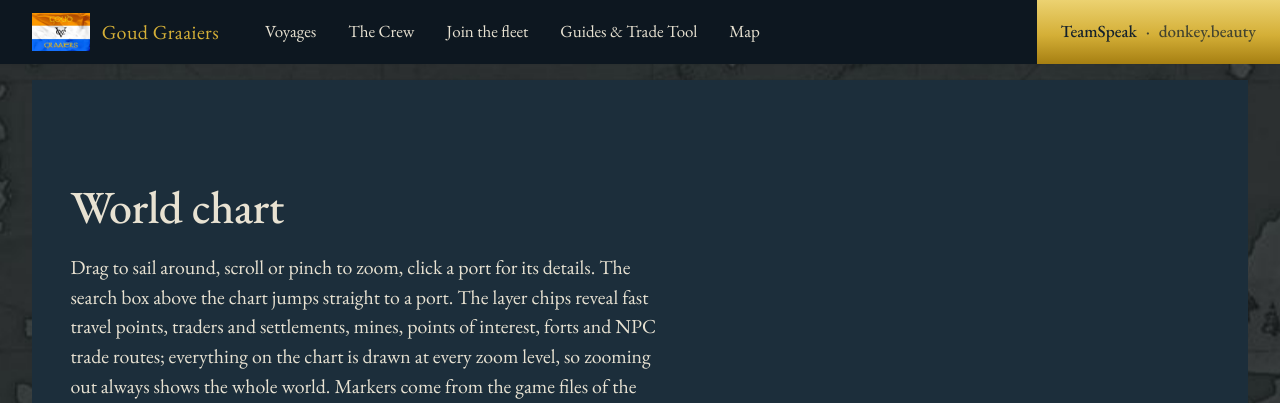
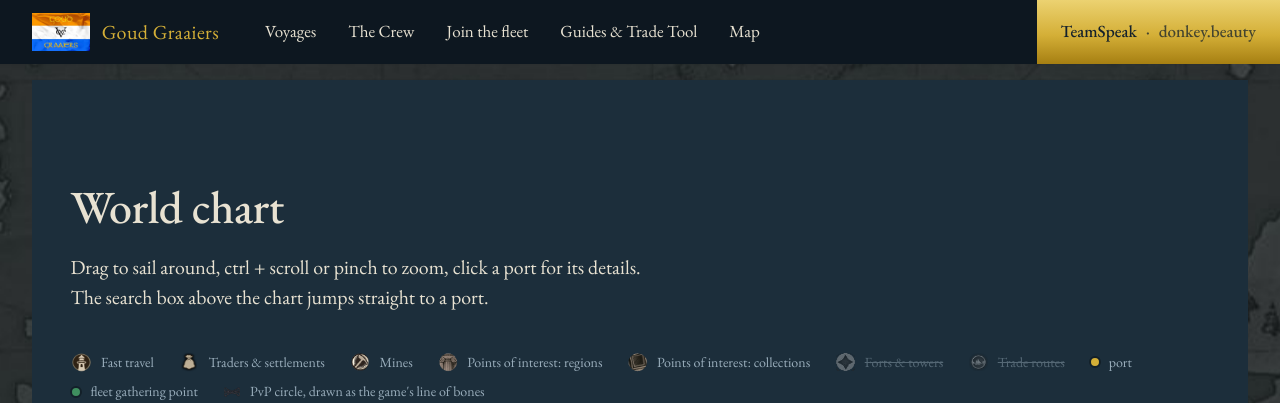
Before and after one commit to FuelClock/GoudGraaiers, a Jekyll site: the page built from map.md, in a window 1280 px wide and 1400 px high, scrolled down 269 px. Shown: the top 403 px of the window. Built offline with Jekyll 4.4.1, drawn with Linux system fonts in a browser that asks for light colours; some of the changed text lies outside the part shown.

Commit message:
Map: labels promoted to their own overlay (names always above icons, port names z 30 beat other names z 10); legend moved above the chart and now doubles as the layer control - toggle buttons with aria-pressed, off state crossed out + 45% dim + greyscale icon (checkboxes and the toolbar chips are gone); img margin reset in the legend (site body-img margins inflated every row); intro and note copy trimmed per Thimon

```diff
--- a/assets/css/map-page.css
+++ b/assets/css/map-page.css
@@ -17,32 +17,15 @@
 
 /* toolbar */
 .imap { margin: clamp(24px, 3vw, 40px) 0 0; }
-.imap-layers {
-  display: flex;
-  flex-wrap: wrap;
-  gap: 8px;
-  margin: 0 0 12px;
-}
-.imap-chip {
-  display: inline-flex;
-  align-items: center;
-  gap: 7px;
-  padding: 8px 14px;
-  background: var(--surface-2);
-  border: 1px solid var(--surface-2);
-  color: var(--ink);
-  font-size: 0.875rem;
-  cursor: pointer;
-  user-select: none;
-}
-.imap-chip input { accent-color: var(--gold); margin: 0; }
 .imap-chip-icon {
   width: var(--imap-icon);
   height: var(--imap-icon);
   object-fit: contain;
   flex-shrink: 0;
 }
-.imap-chip:hover { filter: brightness(1.15); }
+/* the site gives .article-body imgs 24px vertical margins - they inflate
+   every legend row around these little icons */
+.imap-legend img { margin: 0; }
 .imap-toolbar {
   display: flex;
   align-items: center;
@@ -233,11 +216,19 @@ body { overflow-x: clip; } /* guard against stray horizontal overflow */
   user-select: none;
   -webkit-user-drag: none;
 }
-.imap-marker .imap-marker-label {
+/* labels live in their own overlay (.imap-labels, inserted after
+   .imap-markers by map-page.js): every name sits above every icon, and
+   port names (z 30) win overlaps against the other names (z 10) */
+.imap-labels {
   position: absolute;
-  left: 50%;
-  bottom: calc(100% + 4px);
-  transform: translateX(-50%);
+  inset: 0;
+  z-index: 15; /* above the markers layer, below the popup (z 20) */
+  pointer-events: none;
+}
+.imap-labels .imap-marker-label {
+  position: absolute;
+  transform-origin: 50% 100%;
+  display: none;
   white-space: nowrap;
   font-family: "EB Garamond", serif;
   /* PORT names: matches the trade chart's port names (46 SVG units on the
@@ -248,21 +239,30 @@ body { overflow-x: clip; } /* guard against stray horizontal overflow */
   color: #e8e2d2;
   text-shadow: 0 1px 2px rgba(0, 0, 0, 0.9), 0 0 4px rgba(0, 0, 0, 0.7);
   pointer-events: none;
-  display: none;
 }
 /* every OTHER marker label: back to the old size, but dressed like the
    trade chart's goods lines under the port names (28-unit gold #e5cf82,
    weight 500, dark navy #14212c outline - emulated with layered
    text-shadows since HTML text has no paint-order stroke) */
-.imap-marker.is-secondary .imap-marker-label {
+.imap-labels .imap-marker-label.is-secondary-label {
   font-size: 12px;
   font-weight: 500;
   color: #e5cf82;
   text-shadow:
     -1px -1px 0 #14212c, 1px -1px 0 #14212c, -1px 1px 0 #14212c, 1px 1px 0 #14212c,
     0 1px 2px rgba(0, 0, 0, 0.9);
+  z-index: 10;
 }
-.imap-marker.is-labeled .imap-marker-label { display: block; }
+.imap-labels .imap-marker-label:not(.is-secondary-label) { z-index: 30; }
+.imap-labels .imap-marker-label.is-on { display: block; }
+/* hidden layers mirror the markers container's hide-* classes */
+.imap-labels.hide-pharos .imap-marker-label.is-lvl-pharos,
+.imap-labels.hide-traders .imap-marker-label.is-lvl-traders,
+.imap-labels.hide-personal .imap-marker-label.is-lvl-personal,
+.imap-labels.hide-regions .imap-marker-label.is-lvl-regions,
+.imap-labels.hide-collections .imap-marker-label.is-lvl-collections,
+.imap-labels.hide-forts .imap-marker-label.is-lvl-forts,
+.imap-labels.hide-routes .imap-marker-label.is-lvl-routes { display: none; }
 
 /* popup, fixed to the viewport so it never scales with the chart */
 .imap-popup {
@@ -324,16 +324,39 @@ body { overflow-x: clip; } /* guard against stray horizontal overflow */
 }
 .imap-popup-gather { margin: 10px 0 0; font-size: 0.875rem; color: #7fc29a; }
 
-/* legend */
+/* legend: sits above the chart and doubles as the layer control surface */
 .imap-legend {
   display: flex;
   flex-wrap: wrap;
+  align-items: center;
   gap: 8px 24px;
-  margin: 12px 0 0;
+  margin: 0 0 12px;
   font-size: 0.875rem;
   color: var(--muted);
 }
 .imap-legend-item { display: inline-flex; align-items: center; gap: 8px; }
+.imap-legend-toggle {
+  display: inline-flex;
+  align-items: center;
+  gap: 8px;
+  padding: 0;
+  background: none;
+  border: none;
+  color: inherit;
+  font: inherit;
+  cursor: pointer;
+  user-select: none;
+  white-space: nowrap;
+  transition: filter 0.15s ease, opacity 0.15s ease;
+}
+.imap-legend-toggle:hover { filter: brightness(1.25); }
+.imap-legend-toggle:focus-visible { outline: 2px solid var(--gold); outline-offset: 2px; }
+/* off state: crossed out, dimmed, icon greyed (Thimon: crossed out + dim) */
+.imap-legend-toggle[aria-pressed="false"] {
+  opacity: 0.45;
+  text-decoration: line-through;
+}
+.imap-legend-toggle[aria-pressed="false"] .imap-chip-icon { filter: grayscale(1); }
 .imap-legend-dot {
   width: 12px;
   height: 12px;
--- a/assets/js/map-page.js
+++ b/assets/js/map-page.js
@@ -9,6 +9,11 @@
   var viewport = d.getElementById('imap-viewport');
   var stage = d.getElementById('imap-stage');
   var markersEl = d.getElementById('imap-markers');
+  /* labels live in their own overlay so a name is never buried under
+     another marker's icon: icons (markers layer) < other labels < port names */
+  var labelsEl = d.createElement('div');
+  labelsEl.className = 'imap-labels';
+  labelsEl.setAttribute('aria-hidden', 'true');
   var popup = d.getElementById('imap-popup');
   var popupBody = d.getElementById('imap-popup-body');
   var popupClose = d.getElementById('imap-popup-close');
@@ -102,6 +107,16 @@
   });
 
   /* build markers */
+  markersEl.insertAdjacentElement('afterend', labelsEl);
+  function addLabel(text, extraCls, u) {
+    var lbl = d.createElement('span');
+    lbl.className = 'imap-marker-label' + (extraCls ? ' ' + extraCls : '');
+    lbl.textContent = text;
+    lbl.style.left = (u[0] * 100) + '%';
+    lbl.style.top = (u[1] * 100) + '%';
+    labelsEl.appendChild(lbl);
+    return lbl;
+  }
   var bySlug = {};
   DATA.ports.forEach(function (port) {
     var el = d.createElement('button');
@@ -110,7 +125,7 @@
     el.style.left = (port.u[0] * 100) + '%';
     el.style.top = (port.u[1] * 100) + '%';
     el.setAttribute('aria-label', port.name);
-    el.innerHTML = '<span class="imap-marker-label">' + port.name + '</span>';
+    el._label = addLabel(port.name, '', port.u);
     el.addEventListener('click', function (ev) {
       ev.stopPropagation();
       openPopup(port, el);
@@ -161,7 +176,7 @@
     el.style.left = (layer.u[0] * 100) + '%';
     el.style.top = (layer.u[1] * 100) + '%';
     el.setAttribute('aria-label', title);
-    el.innerHTML = '<span class="imap-marker-label">' + title + '</span>';
+    el._label = addLabel(title, 'is-secondary-label ' + cls, layer.u);
     el.addEventListener('click', function (ev) {
       ev.stopPropagation();
       popupBody.innerHTML = html;
@@ -215,22 +230,26 @@
     }).join('');
   }
 
-  /* layer toggles */
+  /* layer toggles: legend buttons, aria-pressed instead of a checkbox */
   var LAYERS = ['pharos', 'traders', 'personal', 'regions', 'collections', 'forts', 'routes'];
   var layerState = {};
   try { layerState = JSON.parse(localStorage.getItem('imap-layers') || '{}'); } catch (e) { layerState = {}; }
   LAYERS.forEach(function (name) {
-    var box = d.getElementById('imap-lvl-' + name);
-    if (!box) return;
-    box.checked = layerState[name] !== undefined ? !!layerState[name] : box.checked;
-    function sync(userAction) {
-      layerState[name] = box.checked;
-      markersEl.classList.toggle('hide-' + name, !box.checked);
-      if (name === 'routes') routesSvg.classList.toggle('hide-routes-off', !box.checked);
+    var btn = d.getElementById('imap-lvl-' + name);
+    if (!btn) return;
+    layerState[name] = layerState[name] !== undefined ? !!layerState[name] : btn.getAttribute('aria-pressed') === 'true';
+    function sync() {
+      btn.setAttribute('aria-pressed', layerState[name] ? 'true' : 'false');
+      markersEl.classList.toggle('hide-' + name, !layerState[name]);
+      labelsEl.classList.toggle('hide-' + name, !layerState[name]);
+      if (name === 'routes') routesSvg.classList.toggle('hide-routes-off', !layerState[name]);
       try { localStorage.setItem('imap-layers', JSON.stringify(layerState)); } catch (e) {}
     }
-    box.addEventListener('change', function () { sync(true); });
-    sync(false);
+    btn.addEventListener('click', function () {
+      layerState[name] = !layerState[name];
+      sync();
+    });
+    sync();
   });
 
   /* hi-res chart: loaded with the page (src in the markup) and shown on top
@@ -251,12 +270,12 @@
     var inv = 1 / k;
     markersEl.querySelectorAll('.imap-marker').forEach(function (m) {
       m.style.transform = 'translate(-50%,-50%) scale(' + inv + ')';
-      /* names stay on at every zoom (Thimon); lighthouses and trader
-         villages need no name - the icons say it all */
-      if (m.classList.contains('is-lvl-pharos') || m.classList.contains('is-lvl-traders')) {
-        m.classList.remove('is-labeled');
-      } else {
-        m.classList.add('is-labeled');
+      /* names live in the labels overlay, above every icon (Thimon);
+         lighthouses and trader villages need no name - the icons say it all */
+      var named = !(m.classList.contains('is-lvl-pharos') || m.classList.contains('is-lvl-traders'));
+      if (m._label) {
+        m._label.classList.toggle('is-on', named);
+        m._label.style.transform = 'translate(-50%,-100%) translateY(calc(-1 * (var(--imap-icon) / 2 + 4px))) scale(' + inv + ')';
       }
     });
     bones.forEach(function (b) {
--- a/map.md
+++ b/map.md
@@ -4,17 +4,29 @@ title: The Map
 lead: "The current game world, drawn by the game's own chart. Click a port for what it docks, trades and demands."
 body_class: imap-page
 styles:
-  - /assets/css/map-page.css?v=13
+  - /assets/css/map-page.css?v=15
 scripts:
   - /assets/js/map-data.js?v=10
-  - /assets/js/map-page.js?v=12
+  - /assets/js/map-page.js?v=13
 ---
 
 <h2>World chart</h2>
 
-<p>Drag to sail around, scroll or pinch to zoom, click a port for its details. The search box above the chart jumps straight to a port. The layer chips reveal fast travel points, traders and settlements, mines, points of interest, forts and NPC trade routes; everything on the chart is drawn at every zoom level, so zooming out always shows the whole world. Markers come from the game files of the current build, so the chart stays honest after every game update.</p>
+<p>Drag to sail around, ctrl + scroll or pinch to zoom, click a port for its details. The search box above the chart jumps straight to a port.</p>
 
 <div class="imap" id="imap">
+  <div class="imap-legend" id="imap-legend">
+    <button type="button" class="imap-legend-toggle" id="imap-lvl-pharos" aria-pressed="true"><img class="imap-chip-icon" src="/img/map-icons/pharos.png" alt=""> Fast travel</button>
+    <button type="button" class="imap-legend-toggle" id="imap-lvl-traders" aria-pressed="true"><img class="imap-chip-icon" src="/img/map-icons/trader.png" alt=""> Traders &amp; settlements</button>
+    <button type="button" class="imap-legend-toggle" id="imap-lvl-personal" aria-pressed="true"><img class="imap-chip-icon" src="/img/map-icons/mine.png" alt=""> Mines</button>
+    <button type="button" class="imap-legend-toggle" id="imap-lvl-regions" aria-pressed="true"><img class="imap-chip-icon" src="/img/map-icons/poi-region.png" alt=""> Points of interest: regions</button>
+    <button type="button" class="imap-legend-toggle" id="imap-lvl-collections" aria-pressed="true"><img class="imap-chip-icon" src="/img/map-icons/poi-collection.png" alt=""> Points of interest: collections</button>
+    <button type="button" class="imap-legend-toggle" id="imap-lvl-forts" aria-pressed="false"><img class="imap-chip-icon" src="/img/map-icons/forts.png" alt=""> Forts &amp; towers</button>
+    <button type="button" class="imap-legend-toggle" id="imap-lvl-routes" aria-pressed="false"><img class="imap-chip-icon" src="/img/map-icons/routes.png" alt=""> Trade routes</button>
+    <span class="imap-legend-item"><span class="imap-legend-dot imap-dot-port"></span> port</span>
+    <span class="imap-legend-item"><span class="imap-legend-dot imap-dot-gather"></span> fleet gathering point</span>
+    <span class="imap-legend-item"><img class="imap-legend-icon" src="/img/map-icons/bone.png" alt=""> PvP circle, drawn as the game's line of bones</span>
+  </div>
   <div class="imap-toolbar">
     <div class="imap-search">
       <input id="imap-search" type="text" placeholder="Find a port..." autocomplete="off" spellcheck="false" aria-label="Find a port">
@@ -25,15 +37,6 @@ scripts:
       <button type="button" id="imap-zoom-reset" aria-label="Reset view">Reset</button>
       <button type="button" id="imap-zoom-in" aria-label="Zoom in">+</button>
     </div>
-  </div>
-  <div class="imap-layers">
-    <label class="imap-chip"><input type="checkbox" id="imap-lvl-pharos" checked> <img class="imap-chip-icon" src="/img/map-icons/pharos.png" alt=""> Fast travel</label>
-    <label class="imap-chip"><input type="checkbox" id="imap-lvl-traders" checked> <img class="imap-chip-icon" src="/img/map-icons/trader.png" alt=""> Traders &amp; settlements</label>
-    <label class="imap-chip"><input type="checkbox" id="imap-lvl-personal" checked> <img class="imap-chip-icon" src="/img/map-icons/mine.png" alt=""> Mines</label>
-    <label class="imap-chip"><input type="checkbox" id="imap-lvl-regions" checked> <img class="imap-chip-icon" src="/img/map-icons/poi-region.png" alt=""> Points of interest: regions</label>
-    <label class="imap-chip"><input type="checkbox" id="imap-lvl-collections" checked> <img class="imap-chip-icon" src="/img/map-icons/poi-collection.png" alt=""> Points of interest: collections</label>
-    <label class="imap-chip"><input type="checkbox" id="imap-lvl-forts"> <img class="imap-chip-icon" src="/img/map-icons/forts.png" alt=""> Forts &amp; towers</label>
-    <label class="imap-chip"><input type="checkbox" id="imap-lvl-routes"> <img class="imap-chip-icon" src="/img/map-icons/routes.png" alt=""> Trade routes</label>
   </div>
   <div class="imap-viewport" id="imap-viewport">
     <div class="imap-stage" id="imap-stage">
@@ -48,14 +51,9 @@ scripts:
       <div class="imap-popup-body" id="imap-popup-body"></div>
     </div>
   </div>
-  <div class="imap-legend">
-    <span class="imap-legend-item"><span class="imap-legend-dot imap-dot-port"></span> port</span>
-    <span class="imap-legend-item"><span class="imap-legend-dot imap-dot-gather"></span> fleet gathering point</span>
-    <span class="imap-legend-item"><img class="imap-legend-icon" src="/img/map-icons/bone.png" alt=""> PvP circle, drawn as the game's line of bones</span>
-  </div>
 </div>
 
-<p class="imap-note">The chart itself is the game's hand-drawn parchment, so a marker can sit a hair off the exact shoreline: that imprecision is the game's, not the data's. Ports without a market list no goods. Full route planning lives in the <a href="{{ '/guides.html' | relative_url }}">trade tool</a>.</p>
+<p class="imap-note">Full route planning lives in the <a href="{{ '/guides.html' | relative_url }}">trade tool</a>.</p>
 
 <noscript>
   <p class="imap-nojs">The interactive chart needs JavaScript. The <a href="/img/map-full.jpg">full-size chart</a> works without it.</p>
```
